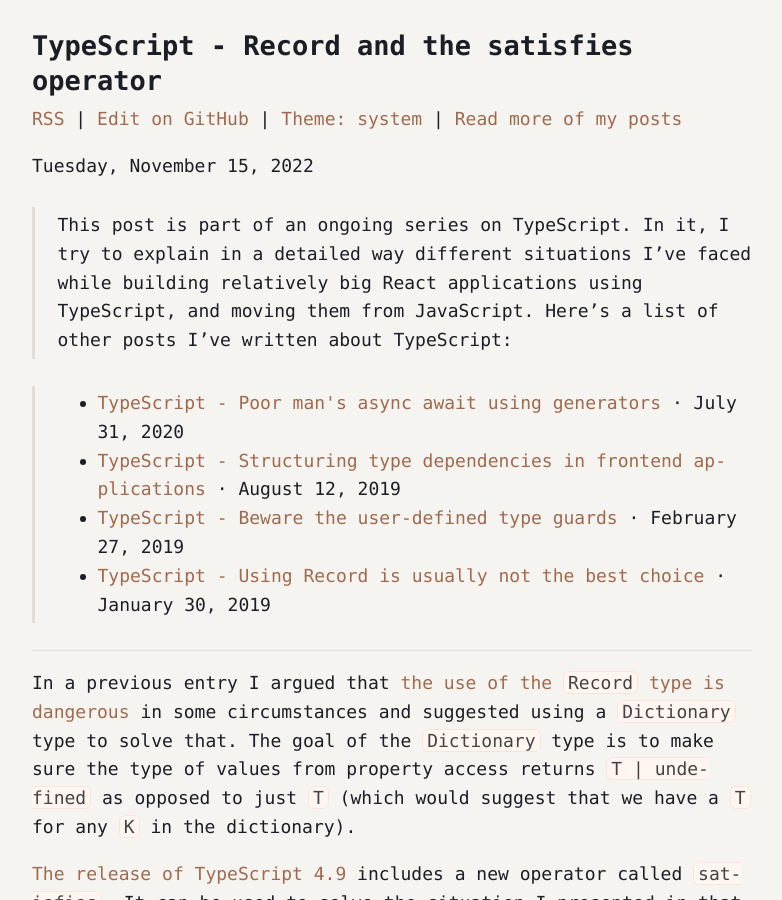
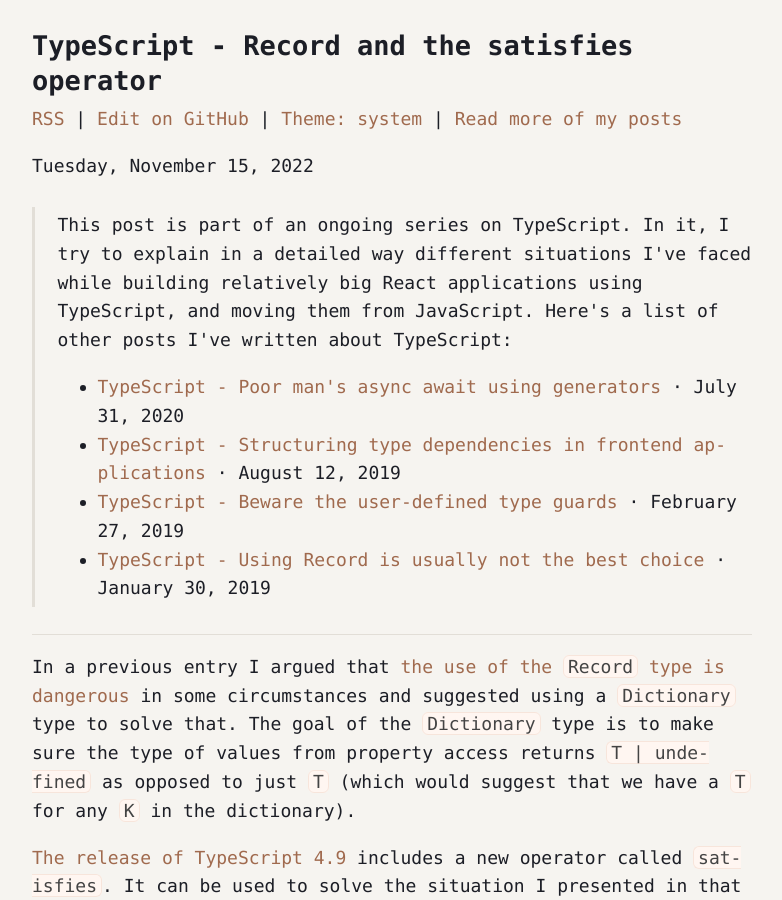
Before and after one commit to fnune/fnune.github.io, a Jekyll site: the page built from _posts/2022-11-15-typescript-series-5-record-and-the-satisfies-operator.markdown, in a window 1280 px wide and 900 px high. Shown: the whole window, without its empty margins (248-1030 px from the left). Built offline with Jekyll 4.4.1, drawn with Linux system fonts in a browser that asks for light colours.

```diff
--- a/_includes/typescript.html
+++ b/_includes/typescript.html
@@ -2,11 +2,12 @@
 
 {% if posts.size > 1 %}
 
-  > This post is part of an ongoing series on TypeScript. In it, I try to explain in a detailed way
-  different situations I've faced while building relatively big React applications using TypeScript,
-  and moving them from JavaScript. Here's a list of other posts I've written about TypeScript:
-
   <blockquote>
+    <p>
+      This post is part of an ongoing series on TypeScript. In it, I try to explain in a detailed way
+      different situations I've faced while building relatively big React applications using TypeScript,
+      and moving them from JavaScript. Here's a list of other posts I've written about TypeScript:
+    </p>
     <ul>
       {% for post in posts %}
         {% if post.url != page.url %}
```
